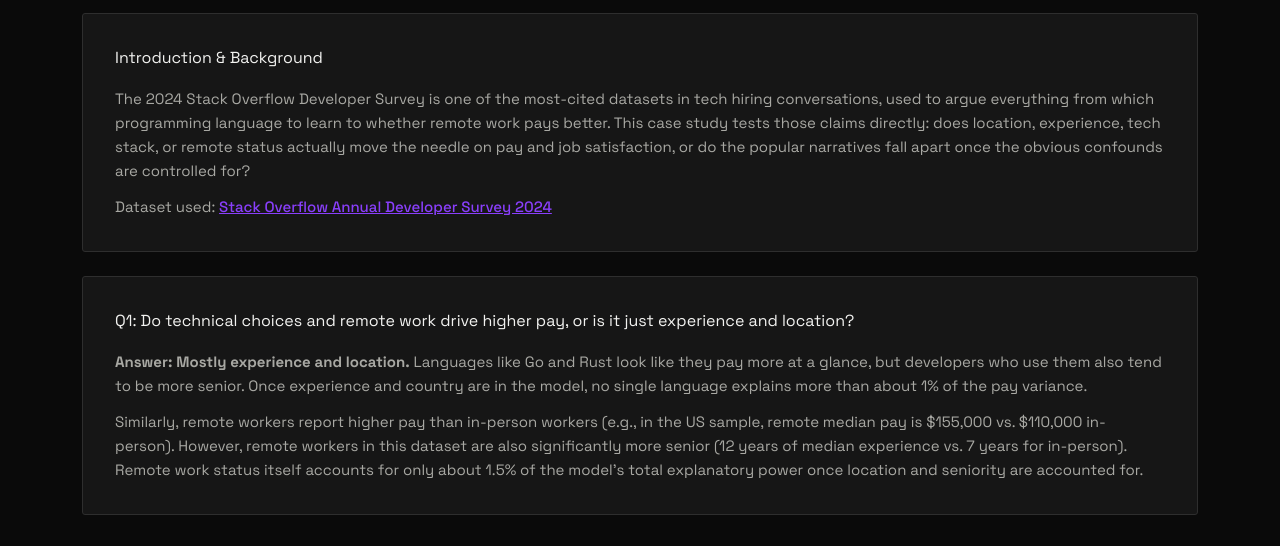
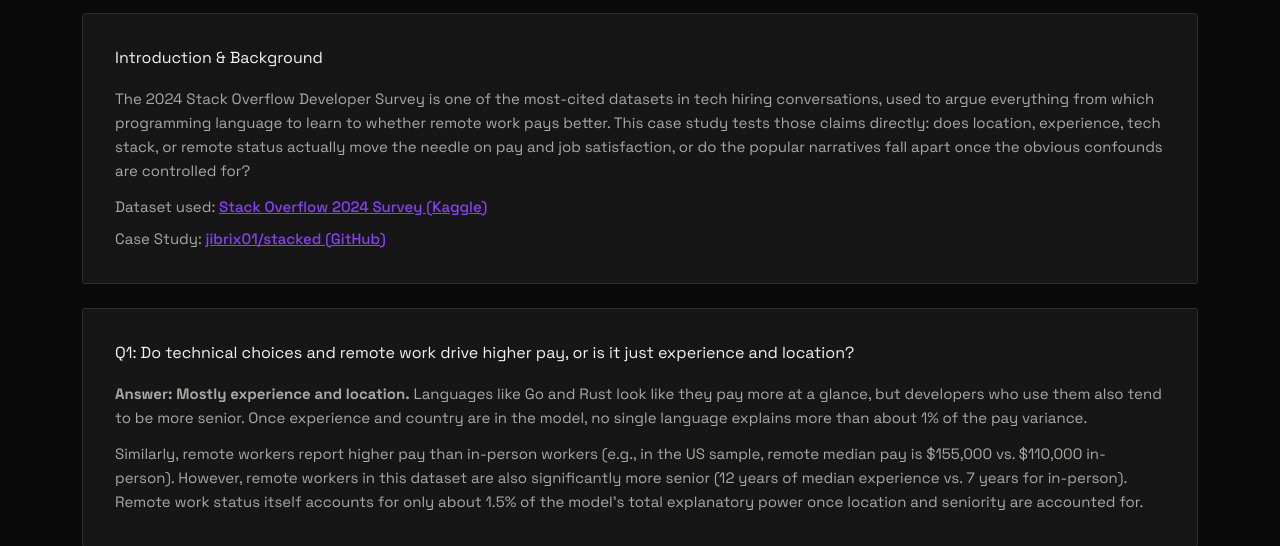
Before and after one commit to jibrix01/stacked, a Flask app: page / in a window 1280 px wide. Shown: the part 339-885 px from the top of the page. Run offline with Flask 3, Linux system fonts and the light colour scheme.

Commit message:
adjusted link

```diff
--- a/backend/templates/insights.html
+++ b/backend/templates/insights.html
@@ -13,8 +13,11 @@
   <p style="color: var(--text-secondary); line-height: 1.6; margin-bottom: var(--space-3);">
     The 2024 Stack Overflow Developer Survey is one of the most-cited datasets in tech hiring conversations, used to argue everything from which programming language to learn to whether remote work pays better. This case study tests those claims directly: does location, experience, tech stack, or remote status actually move the needle on pay and job satisfaction, or do the popular narratives fall apart once the obvious confounds are controlled for?
   </p>
+  <p style="color: var(--text-secondary); line-height: 1.6; margin-bottom: var(--space-2);">
+    Dataset used: <a href="https://www.kaggle.com/datasets/berkayalan/stack-overflow-annual-developer-survey-2024" target="_blank" style="color: var(--accent); text-decoration: underline; font-weight: 500;">Stack Overflow 2024 Survey (Kaggle)</a>
+  </p>
   <p style="color: var(--text-secondary); line-height: 1.6;">
-    Dataset used: <a href="https://www.kaggle.com/datasets/berkayalan/stack-overflow-annual-developer-survey-2024" target="_blank" style="color: var(--accent); text-decoration: underline; font-weight: 500;">Stack Overflow Annual Developer Survey 2024</a>
+    Case Study: <a href="https://github.com/jibrix01/stacked/tree/main" target="_blank" style="color: var(--accent); text-decoration: underline; font-weight: 500;">jibrix01/stacked (GitHub)</a>
   </p>
 </div>
 
```
